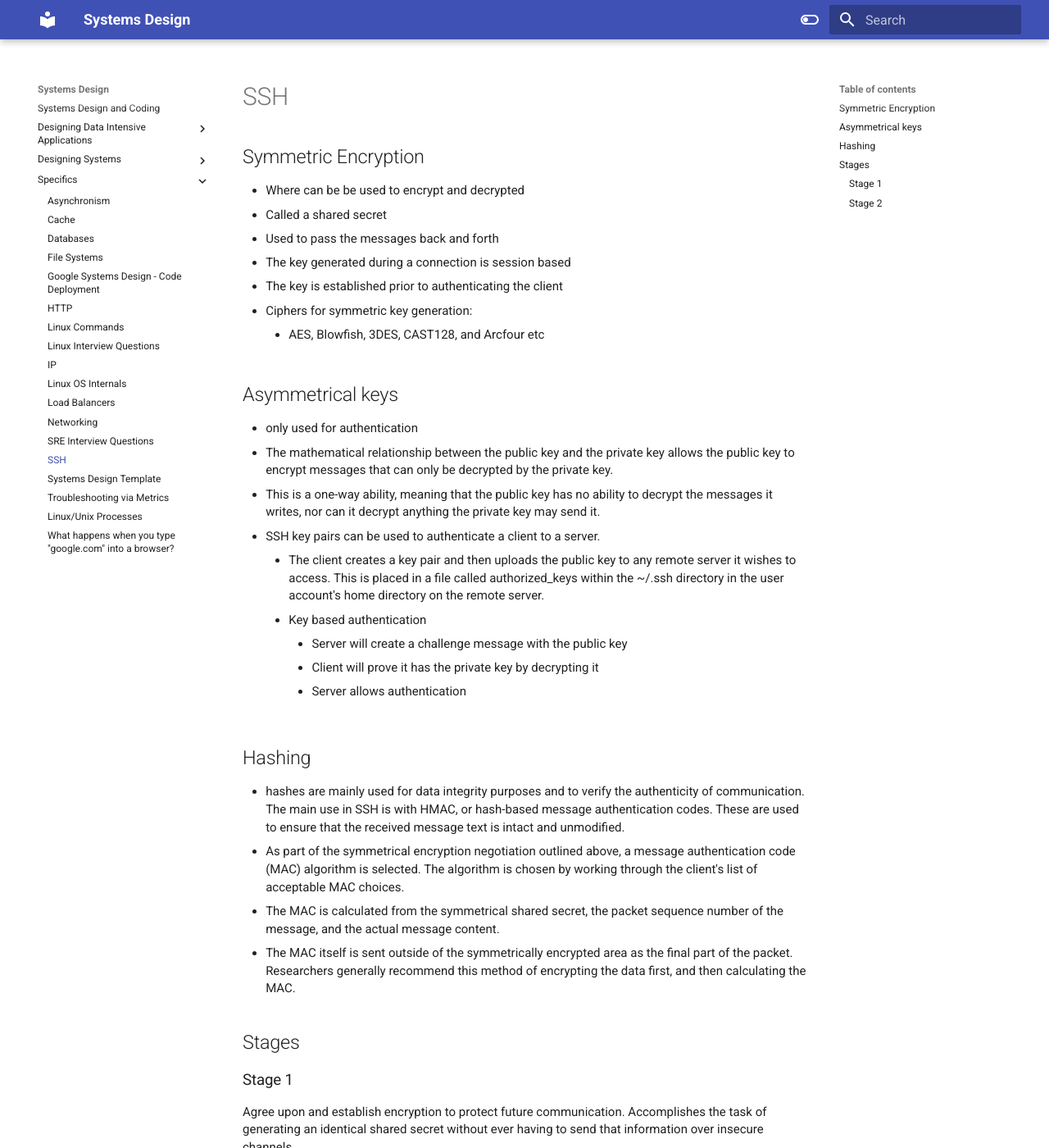
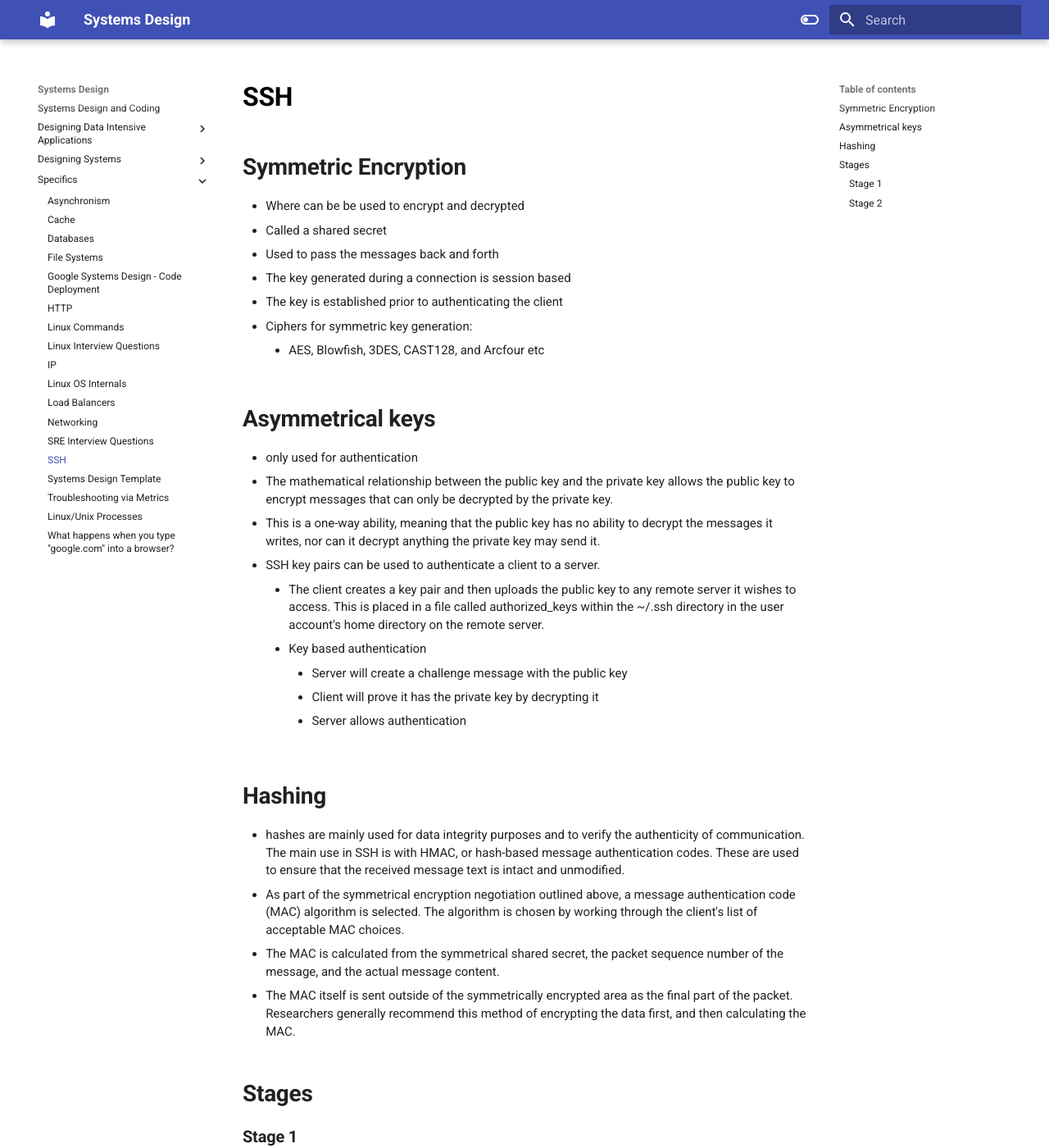
Before and after one commit to eleqtrizit/SystemsDesign, an MkDocs documentation site: the page built from docs/Specifics/SSH.md, in a window 1280 px wide and 1400 px high. Shown: the whole window at 82% size. Built offline with MkDocs 1.6.1 and Material for MkDocs 9.7.7, drawn with Linux system fonts in a browser that asks for light colours.

```diff
--- a/docs/stylesheets/extra.css
+++ b/docs/stylesheets/extra.css
@@ -1,6 +1,23 @@
 .md-typeset {
     font-size: 15px !important;
     line-height: 1.45 !important;
+}
+
+.md-typeset h1{
+    font-size: 32px !important;
+    font-weight: 700;
+    color: black;
+}
+
+
+.md-typeset h2{
+    font-size: 28px !important;
+    font-weight: 700;
+}
+
+.md-typeset h3{
+    font-size: 20px !important;
+    font-weight: 700;
 }
 
 .md-nav {
```
Also changed, not shown: README.md (+5 -2 lines), docs/index.md (+7 -2 lines).
